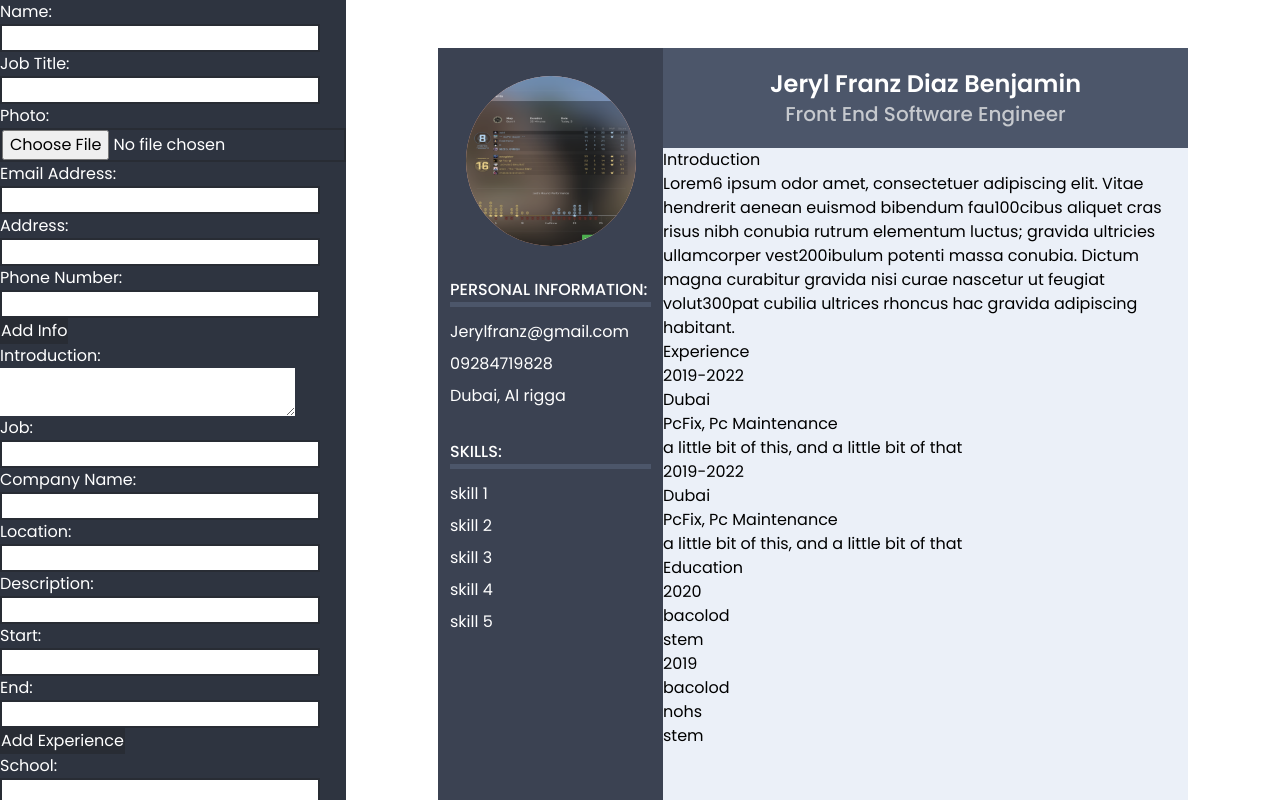
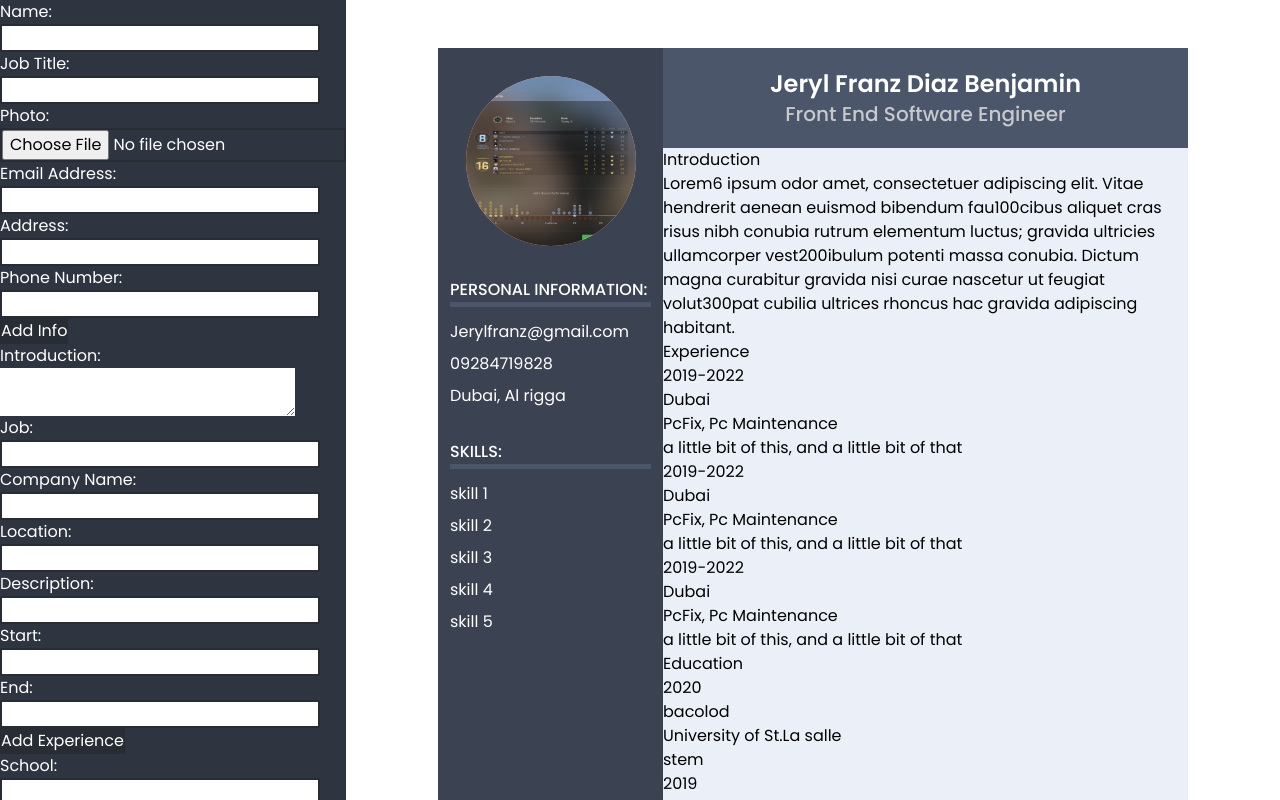
Before and after one commit to Sty6x/cv-application-maker, a React (Create React App) app: page / in a window 1280 px wide. Shown: the top 800 px of the page. Built offline with nearby package versions, Linux system fonts and the light colour scheme.

Commit message:
fixed naming object and replacing school description with course instead

```diff
--- a/src/components/education-component/education.js
+++ b/src/components/education-component/education.js
@@ -6,19 +6,16 @@ class Education extends React.Component {
 	}
 
 	render() {
-        const {graduationYear,schoolDescription,schoolLocation,schoolName} = this.props.schoolInfo;
+        const {graduationYear,course,schoolLocation,schoolName} = this.props.schoolInfo;
 		return (
 			<div id={this.props.ID} className="education-container">
-
 				<div className="education-location-date">
-					<p>
-						{graduationYear}
-					</p>
+					<p className="school-year">{graduationYear}</p>
 					<p className="school-location">{schoolLocation}</p>
 				</div>
 				<div className="school-name-desc">
 					<h3 className="school-name">{schoolName}</h3>
-					<p className="school-desc">{schoolDescription}</p>
+					<p className="school-course">{course}</p>
 				</div>
 				{/* <button onClick={this.props.removeEducation} type="button">
 					Remove Education
--- a/src/components/education-component/educationList.js
+++ b/src/components/education-component/educationList.js
@@ -8,17 +8,17 @@ class EducationList extends React.Component {
 	render() {
 		const educations = [
 			{
-				schoolMame: "University of St.La salle",
+				schoolName: "University of St.La salle",
 				graduationYear: "2020",
 				schoolLocation: "bacolod",
-				schoolDescription: "stem",
+				course: "stem",
 			},
 
 			{
 				schoolName: "nohs",
 				graduationYear: "2019",
 				schoolLocation: "bacolod",
-				schoolDescription: "stem",
+				course: "stem",
 			},
 		];
 		const { educKey, educID } = this.props;
--- a/src/components/experience-component/experienceList.js
+++ b/src/components/experience-component/experienceList.js
@@ -7,6 +7,14 @@ class ExperienceList extends React.Component {
 
 	render() {
 		const experiences = [
+			{
+				startDate: 2019,
+				companyName: "PcFix",
+				endDate: 2022,
+				jobLocation: "Dubai",
+				jobTitle: "Pc Maintenance",
+				jobDescription: "a little bit of this, and a little bit of that",
+			},
 			{
 				startDate: 2019,
 				companyName: "PcFix",
```
